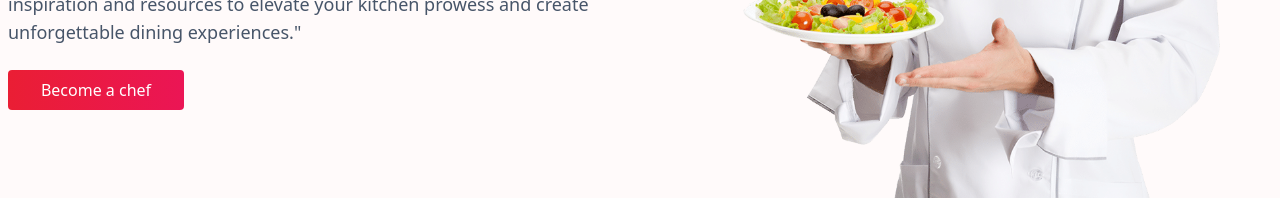
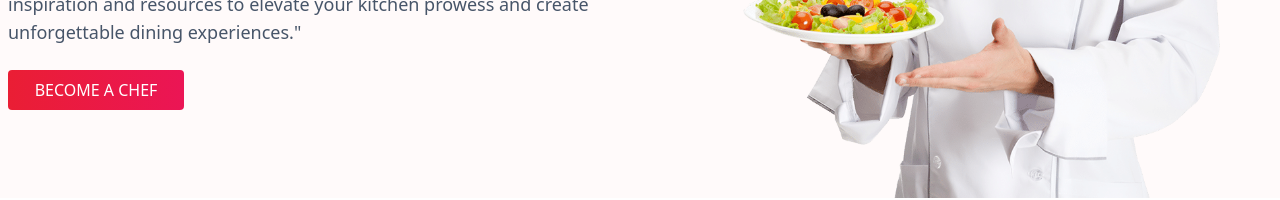
Before and after one commit to emon360arefin/foodixir-client, a React (Vite) app: page / in a window 1280 px wide. Shown: the part 626-826 px from the top of the page. Built offline with nearby package versions, Linux system fonts and the light colour scheme; no server answers.

Commit message:
api link updated

```diff
--- a/src/Components/Home/Hero.jsx
+++ b/src/Components/Home/Hero.jsx
@@ -15,7 +15,7 @@ const Hero = (props) => {
                     <h2 className='text-3xl text-slate-600 leading-snug'>Embark on a Culinary Adventure with Inspiring Recipes and Culinary Delights!</h2>
                     <p className='text-slate-600 text-lg'>"Welcome to a culinary haven where flavors collide, techniques inspire, and creativity flourishes. Immerse yourself in a world of exquisite ingredients, expertly crafted recipes, and culinary adventures that will ignite your passion for all things food. Whether you're a seasoned chef or an aspiring home cook, our platform offers a curated collection of culinary inspiration and resources to elevate your kitchen prowess and create unforgettable dining experiences."</p>
 
-                    <Button width='w-44' >Become a chef</Button>
+                    <Button width='w-44' >BECOME A CHEF</Button>
                 </div>
 
 
--- a/src/Components/Login/Login.jsx
+++ b/src/Components/Login/Login.jsx
@@ -7,6 +7,7 @@ import { AiFillEyeInvisible, AiFillEye } from "react-icons/ai";
 import { AuthContext } from '../Authentication/AuthProvider';
 import { toast } from 'react-hot-toast';
 import { useRef } from 'react';
+import { saveUser } from '../../api/auth';
 
 const Login = () => {
 
@@ -35,6 +36,7 @@ const Login = () => {
             .then(result => {
                 event.target.reset()
                 toast.success("Logged In Successfully")
+                saveUser(result.email)
                 navigate(from, { replace: true })
 
             })
@@ -50,6 +52,7 @@ const Login = () => {
         googleSignIn()
             .then(result => {
                 toast.success("Logged In Successfully")
+                saveUser(result.email)
                 navigate(from, { replace: true })
             })
             .catch(error => {
--- a/src/api/auth.js
+++ b/src/api/auth.js
@@ -6,7 +6,7 @@ export const saveUser = user => {
         displayName: user.displayName
     }
 
-    fetch(`http://localhost:5000/users/${user?.email}`, {
+    fetch(`https://assignment-10-chef-server.vercel.app/users/${user?.email}`, {
         method: "PUT",
         header: {
             "content-type": 'application/json'
```
